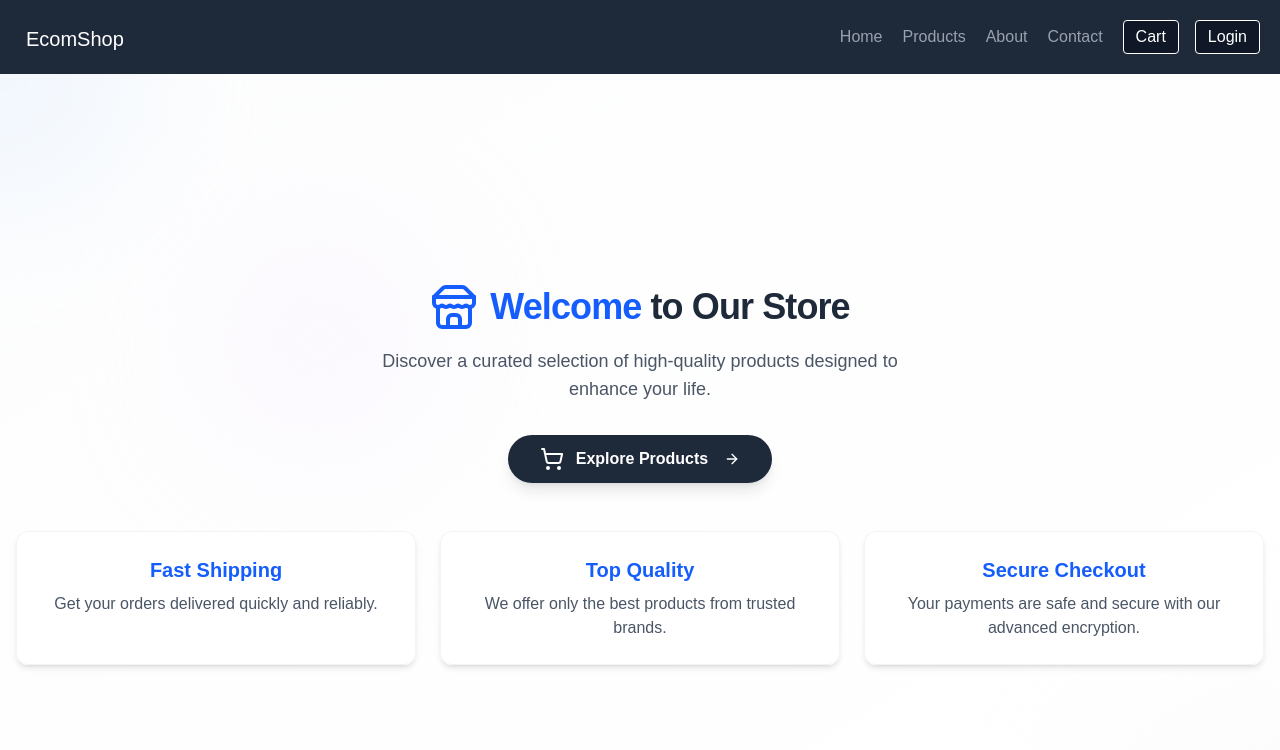
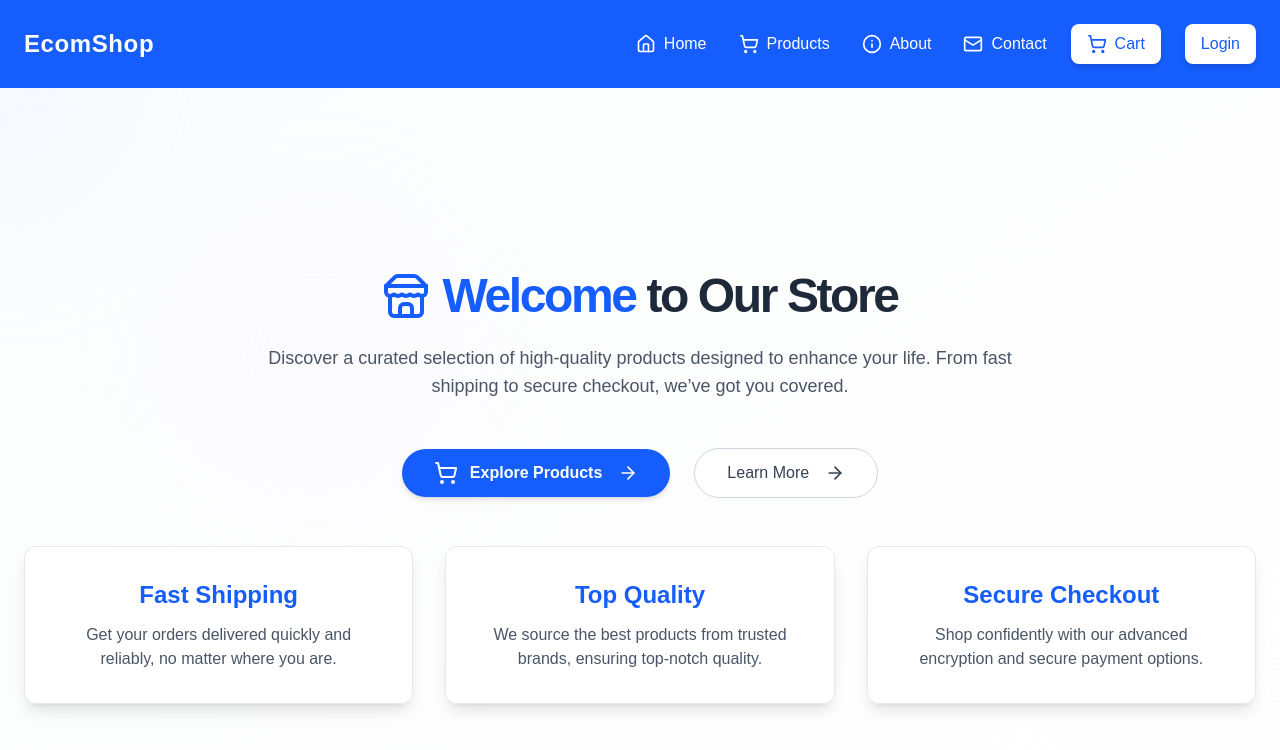
Before and after one commit to Abdul-Muhaiman/ecom-nextjs-sqlite, a Next.js app: page / in a window 1280 px wide. Shown: the top 750 px of the page. Built offline with nearby package versions, Linux system fonts and the light colour scheme; no server answers.

Commit message:
UI Changed whole app

```diff
--- a/app/page.tsx
+++ b/app/page.tsx
@@ -1,68 +1,75 @@
-import React from 'react';
-import { ShoppingCart, ArrowRight, Store } from 'lucide-react';
+import React from "react";
+import { ShoppingCart, ArrowRight, Store } from "lucide-react";
 import Link from "next/link";
 
 const Page = () => {
     return (
         <div className="min-h-screen flex flex-col items-center justify-center bg-white text-gray-800 relative overflow-hidden">
             {/* Background Gradient */}
-            <div className="absolute inset-0 bg-gradient-to-br from-gray-50 to-white opacity-40" />
+            <div className="absolute inset-0 bg-gradient-to-br from-gray-50 to-white opacity-70" />
 
             {/* Abstract Shapes */}
-            <div className="absolute top-0 left-0 w-72 h-72 rounded-full bg-blue-100/30 -translate-x-1/2 -translate-y-1/2 blur-3xl" />
-            <div className="absolute bottom-0 right-0 w-96 h-96 rounded-full bg-gray-100/30 translate-x-1/2 translate-y-1/2 blur-3xl" />
-            <div className="absolute top-1/3 left-1/4 w-64 h-64 rounded-full bg-purple-100/20 -translate-x-1/2 -translate-y-1/2 blur-3xl" />
+            <div className="absolute top-0 left-0 w-72 h-72 rounded-full bg-blue-100/30 -translate-x-1/2 -translate-y-1/2 blur-3xl opacity-50" />
+            <div className="absolute bottom-0 right-0 w-96 h-96 rounded-full bg-gray-100/30 translate-x-1/2 translate-y-1/2 blur-3xl opacity-50" />
+            <div className="absolute top-1/3 left-1/4 w-64 h-64 rounded-full bg-purple-100/30 -translate-x-1/2 -translate-y-1/2 blur-3xl opacity-50" />
 
-            <div className="container mx-auto text-center py-10 px-4 relative z-10 space-y-8">
-                {/* Welcome, Section */}
-                <div className="space-y-4">
+            <div className="container mx-auto text-center py-12 px-6 relative z-10 space-y-12">
+                {/* Welcome Section */}
+                <div className="space-y-6">
                     <div className="flex items-center justify-center">
                         <Store className="w-12 h-12 text-blue-600 mr-3" />
-                        <h1 className="text-4xl font-extrabold tracking-tight">
+                        <h1 className="text-5xl font-extrabold tracking-tighter text-gray-800">
                             <span className="text-blue-600">Welcome</span> to Our Store
                         </h1>
                     </div>
-                    <p className="text-lg text-gray-600 max-w-xl mx-auto">
-                        Discover a curated selection of high-quality products designed to enhance your life.
+                    <p className="text-lg text-gray-600 max-w-3xl mx-auto">
+                        Discover a curated selection of high-quality products designed to enhance your life. From fast shipping to secure checkout, we’ve got you covered.
                     </p>
                 </div>
 
                 {/* Call to Action Section */}
-                <div className="flex flex-col sm:flex-row items-center justify-center gap-4">
+                <div className="flex flex-col sm:flex-row items-center justify-center gap-6">
                     <Link
                         href="/products"
-                        className="px-8 py-3 bg-gray-800 text-white font-semibold rounded-full
-                                   hover:bg-gray-700 transition-colors duration-300
-                                   flex items-center gap-3 shadow-lg hover:shadow-xl"
+                        className="px-8 py-3 bg-blue-600 text-white font-semibold rounded-full
+                                   hover:bg-blue-700 hover:shadow-lg transition-all duration-300
+                                   flex items-center gap-3 shadow-md"
                     >
                         <ShoppingCart className="w-6 h-6" />
                         Explore Products
-                        <ArrowRight className="w-4 h-4 ml-1" />
+                        <ArrowRight className="w-5 h-5 ml-1" />
                     </Link>
-                    {/* Add another link, if you have it */}
-                    {/* <a
-                        href="#"
-                        className="px-6 py-3 bg-white/20 text-gray-700 font-medium rounded-full
-                                   hover:bg-white/30 transition-colors duration-300
-                                   border border-gray-200"
+                    {/* Additional Button (optional) */}
+                    <Link
+                        href="/about"
+                        className="px-8 py-3 bg-white/80 border border-gray-300 text-gray-700 font-medium rounded-full
+                                   hover:bg-white hover:shadow-lg hover:text-gray-900 transition-all duration-300
+                                   flex items-center gap-3"
                     >
                         Learn More
-                    </a> */}
+                        <ArrowRight className="w-5 h-5 ml-1" />
+                    </Link>
                 </div>
 
-                {/* Feature Highlights (Optional) */}
-                <div className="grid grid-cols-1 md:grid-cols-3 gap-6 mt-12">
-                    <div className="bg-white/80 backdrop-blur-md rounded-xl p-6 shadow-md border border-gray-100 hover:shadow-lg transition-shadow duration-300">
-                        <h3 className="text-xl font-semibold mb-2 text-blue-600">Fast Shipping</h3>
-                        <p className="text-gray-600">Get your orders delivered quickly and reliably.</p>
+                {/* Feature Highlights */}
+                <div className="grid grid-cols-1 sm:grid-cols-2 lg:grid-cols-3 gap-8 mt-12">
+                    <div className="bg-white/90 backdrop-blur-md rounded-xl p-8 shadow-lg border border-gray-200 hover:shadow-xl transition-shadow duration-300">
+                        <h3 className="text-2xl font-semibold mb-3 text-blue-600">Fast Shipping</h3>
+                        <p className="text-gray-600">
+                            Get your orders delivered quickly and reliably, no matter where you are.
+                        </p>
                     </div>
-                    <div className="bg-white/80 backdrop-blur-md rounded-xl p-6 shadow-md border border-gray-100 hover:shadow-lg transition-shadow duration-300">
-                        <h3 className="text-xl font-semibold mb-2 text-blue-600">Top Quality</h3>
-                        <p className="text-gray-600">We offer only the best products from trusted brands.</p>
+                    <div className="bg-white/90 backdrop-blur-md rounded-xl p-8 shadow-lg border border-gray-200 hover:shadow-xl transition-shadow duration-300">
+                        <h3 className="text-2xl font-semibold mb-3 text-blue-600">Top Quality</h3>
+                        <p className="text-gray-600">
+                            We source the best products from trusted brands, ensuring top-notch quality.
+                        </p>
                     </div>
-                    <div className="bg-white/80 backdrop-blur-md rounded-xl p-6 shadow-md border border-gray-100 hover:shadow-lg transition-shadow duration-300">
-                        <h3 className="text-xl font-semibold mb-2 text-blue-600">Secure Checkout</h3>
-                        <p className="text-gray-600">Your payments are safe and secure with our advanced encryption.</p>
+                    <div className="bg-white/90 backdrop-blur-md rounded-xl p-8 shadow-lg border border-gray-200 hover:shadow-xl transition-shadow duration-300">
+                        <h3 className="text-2xl font-semibold mb-3 text-blue-600">Secure Checkout</h3>
+                        <p className="text-gray-600">
+                            Shop confidently with our advanced encryption and secure payment options.
+                        </p>
                     </div>
                 </div>
             </div>
--- a/app/products/[id]/page.tsx
+++ b/app/products/[id]/page.tsx
@@ -1,6 +1,10 @@
 import Link from "next/link";
-import ProductDetails from "@/components/products/ProductDetails";
-import {getProductById} from "@/lib/dal/product";
+import { getProductById } from "@/lib/dal/product";
+import { Product } from "@/types/product";
+import Image from "next/image";
+import React from "react";
+import { ArrowLeft, Package, ShoppingCart, AlertTriangle } from "lucide-react";
+import {AddToCartButton} from "@/components/AddToCartButton";
 
 export default async function Page({ params }: { params: Promise<{ id: string }> }) {
     const { id } = await params;
@@ -9,11 +13,19 @@ export default async function Page({ params }: { params: Promise<{ id: string }>
 
     if (!product) {
         return (
-            <div className="container mx-auto text-center">
-                <h1 className="text-3xl font-bold text-gray-800">Product Not Found</h1>
-                <p className="text-gray-600">We couldn&#39;t find the product you&#39;re looking for.</p>
-                <Link href="/products" className="text-blue-500 hover:underline">
-                    ← Back to Products
+            <div className="container mx-auto text-center py-20 space-y-6">
+                <AlertTriangle className="w-12 h-12 text-red-600 mx-auto" />
+                <h1 className="text-4xl font-bold text-gray-800">Product Not Found</h1>
+                <p className="text-gray-600 text-lg">
+                    We couldn&#39;t find the product you&#39;re looking for. It might be out of stock or removed.
+                </p>
+                <Link
+                    href="/products"
+                    className="inline-flex items-center gap-2 text-blue-600 hover:text-blue-800 text-sm font-medium
+                               bg-blue-100 py-2 px-4 rounded-md shadow-md transition-all duration-300"
+                >
+                    <ArrowLeft className="w-5 h-5" />
+                    Back to Products
                 </Link>
             </div>
         );
@@ -23,13 +35,98 @@ export default async function Page({ params }: { params: Promise<{ id: string }>
         <div className="max-w-5xl mx-auto px-6 py-12 flex flex-col items-center">
             {/* Back Button */}
             <div className="mb-8 w-full">
-                <Link href="/products" className="text-blue-500 hover:underline text-sm font-medium">
-                    ← Back to Products
+                <Link
+                    href="/products"
+                    className="inline-flex items-center gap-2 text-blue-600 hover:text-blue-800 text-sm font-medium
+                               bg-blue-100 py-2 px-4 rounded-md shadow-md transition-all duration-300"
+                >
+                    <ArrowLeft className="w-5 h-5" />
+                    Back to Products
                 </Link>
             </div>
 
-            {/* Pass product data to Client Component */}
+            {/* Product Details */}
             <ProductDetails product={product} />
         </div>
     );
 }
+
+const ProductDetails = ({ product }: { product: Product }) => {
+    return (
+        <section className="bg-gradient-to-br from-gray-50 to-white py-20">
+            <div className="container mx-auto px-8">
+                <div className="bg-white/90 backdrop-blur-md rounded-3xl shadow-xl overflow-hidden
+                            border border-gray-200 transition-all duration-300
+                            hover:shadow-2xl hover:border-blue-500/30 max-w-7xl mx-auto">
+                    <div className="flex flex-col lg:flex-row w-full">
+                        {/* Product Image */}
+                        <div className="relative w-full lg:w-1/2 aspect-w-1 aspect-h-1 flex items-center justify-center p-12 m-10">
+                            <Image
+                                src={product.image}
+                                alt={product.name}
+                                fill
+                                style={{ objectFit: "contain" }}
+                                sizes="(max-width: 768px) 100vw, (max-width: 1200px) 50vw, 50vw"
+                                className="rounded-t-lg lg:rounded-l-lg transition-transform duration-300 transform hover:scale-105"
+                                priority
+                            />
+                        </div>
+
+                        {/* Product Details */}
+                        <div className="w-full lg:w-1/2 p-12 space-y-8 flex flex-col justify-between">
+                            <div className="space-y-6">
+                                {/* Category */}
+                                <h2 className="text-sm text-blue-500 uppercase tracking-wide font-medium">
+                                    <Package className="inline-block w-5 h-5 mr-2" />
+                                    {product.category?.name || "Uncategorized"}
+                                </h2>
+
+                                {/* Product Name */}
+                                <h1 className="text-4xl font-bold text-gray-800 leading-tight tracking-tight">
+                                    {product.name}
+                                </h1>
+
+                                {/* Description */}
+                                <p className="text-gray-600 text-base leading-relaxed">
+                                    {product.description}
+                                </p>
+                            </div>
+
+                            {/* Price, Stock, & Add to Cart */}
+                            <div className="flex flex-col sm:flex-row items-start sm:items-center justify-between gap-12 border-t border-gray-200 pt-8">
+                                <div className="space-y-4">
+                                    {/* Price */}
+                                    <p className="text-2xl font-semibold text-green-600 transition-colors duration-300">
+                                        ${product.price?.toLocaleString()}
+                                    </p>
+                                    {/* Stock */}
+                                    <p className="text-sm text-gray-500 flex items-center gap-2">
+                                        Stock:
+                                        <span
+                                            className={`font-bold ${
+                                                product.stock > 10
+                                                    ? "text-green-600"
+                                                    : product.stock > 0
+                                                        ? "text-yellow-500"
+                                                        : "text-red-500"
+                                            }`}
+                                        >
+                                            {product.stock > 0 ? product.stock : "Out of Stock"}
+                                        </span>
+                                    </p>
+                                </div>
+                                {/* Add to Cart Button */}
+                                <AddToCartButton
+                                    product={product}
+                                    style="inline-flex items-center gap-2 bg-blue-600 hover:bg-blue-700 text-white py-3 px-8 rounded-full text-lg font-medium
+                                               transition-all duration-300 transform hover:scale-105 shadow-md"
+                                    icon={<ShoppingCart className="w-6 h-6" />}
+                                />
+                            </div>
+                        </div>
+                    </div>
+                </div>
+            </div>
+        </section>
+    );
+};
--- a/components/Navbar.tsx
+++ b/components/Navbar.tsx
@@ -1,63 +1,69 @@
-"use client"
+"use client";
 
 import Link from "next/link";
-import {useSession} from "next-auth/react";
+import { useSession } from "next-auth/react";
+import { Home, ShoppingCart, Info, Mail, User } from "lucide-react";
 
 const navbarContent = [
-    {title: "Home", href: "/"},
-    {title: "Products", href: "/products"},
-    {title: "About", href: "#"},
-    {title: "Contact", href: "#"},
+    { title: "Home", href: "/", icon: <Home className="w-5 h-5" /> },
+    { title: "Products", href: "/products", icon: <ShoppingCart className="w-5 h-5" /> },
+    { title: "About", href: "#", icon: <Info className="w-5 h-5" /> },
+    { title: "Contact", href: "#", icon: <Mail className="w-5 h-5" /> },
 ];
 
 export default function Navbar() {
-    // Fetch session on the server-side
     const session = useSession();
 
     return (
-        <header className="bg-gray-800 text-gray-100 body-font">
-            <div className="container mx-auto flex flex-wrap p-5 flex-col md:flex-row items-center">
+        <header className="bg-blue-600 text-white shadow-lg">
+            <div className="container mx-auto flex flex-wrap p-6 flex-col md:flex-row items-center">
                 {/* Logo */}
-                <Link
-                    href="/"
-                    className="flex title-font font-medium items-center text-white mb-4 md:mb-0"
-                >
-                    <span className="ml-1.5 pt-1 text-xl text-white">EcomShop</span>
+                <Link href="/" className="flex items-center space-x-2 mb-4 md:mb-0">
+                    <span className="text-2xl font-bold tracking-wide">EcomShop</span>
                 </Link>
 
                 {/* Navigation Links */}
-                <nav className="md:ml-auto flex flex-wrap items-center text-base justify-center">
+                <nav className="md:ml-auto flex items-center space-x-8">
                     {navbarContent.map((link) => (
                         <Link
                             key={link.title}
                             href={link.href}
-                            className="mr-5 text-gray-400 hover:text-white"
+                            className="flex items-center space-x-2 text-white hover:text-gray-200 transition duration-300"
                         >
-                            {link.title}
+                            {link.icon}
+                            <span>{link.title}</span>
                         </Link>
                     ))}
                 </nav>
 
-                {/* Cart Dropdown */}
-                <div className="flex items-center space-x-4 relative">
-
-                    {/* Login Button */}
+                {/* User Actions */}
+                <div className="flex items-center space-x-6 ml-6">
+                    {/* Cart Button */}
                     <Link href="/cart">
                         <button
-                            className="bg-gray-900 hover:bg-gray-700 border-1 text-white py-1 px-3 rounded focus:outline-none">
+                            className="flex items-center gap-2 bg-white text-blue-600 py-2 px-4 rounded-lg shadow-md hover:bg-blue-700 hover:text-white transition duration-300"
+                        >
+                            <ShoppingCart className="w-5 h-5" />
                             Cart
                         </button>
                     </Link>
-                    {session?.data?.user?
-                    <Link href="/dashboard">
-                        <span className={"bg-red-500 border-white border-2 w-8 h-8 rounded-4xl block text-center text-lg"}>D</span>
-                    </Link>
-                        : <Link href="/login">
-                        <button
-                            className="bg-gray-900 hover:bg-gray-700 border-1 text-white py-1 px-3 rounded focus:outline-none">
-                            Login
-                        </button>
-                    </Link>}
+
+                    {/* Conditional Login/Dashboard Button */}
+                    {session?.data?.user ? (
+                        <Link href="/dashboard">
+                            <div className="bg-green-500 text-white border-2 border-white w-10 h-10 rounded-full flex items-center justify-center text-lg font-bold shadow-md transition duration-300 hover:bg-green-600">
+                                <User className="w-5 h-5" />
+                            </div>
+                        </Link>
+                    ) : (
+                        <Link href="/login">
+                            <button
+                                className="bg-white text-blue-600 py-2 px-4 rounded-lg shadow-md hover:bg-blue-700 hover:text-white transition duration-300"
+                            >
+                                Login
+                            </button>
+                        </Link>
+                    )}
                 </div>
             </div>
         </header>
```
Also changed, not shown: components/products/ProductCard.tsx (+21 -19 lines), components/products/ProductPage.tsx (+13 -12 lines), 1 other file (tests, documents, lock files or other folders).
